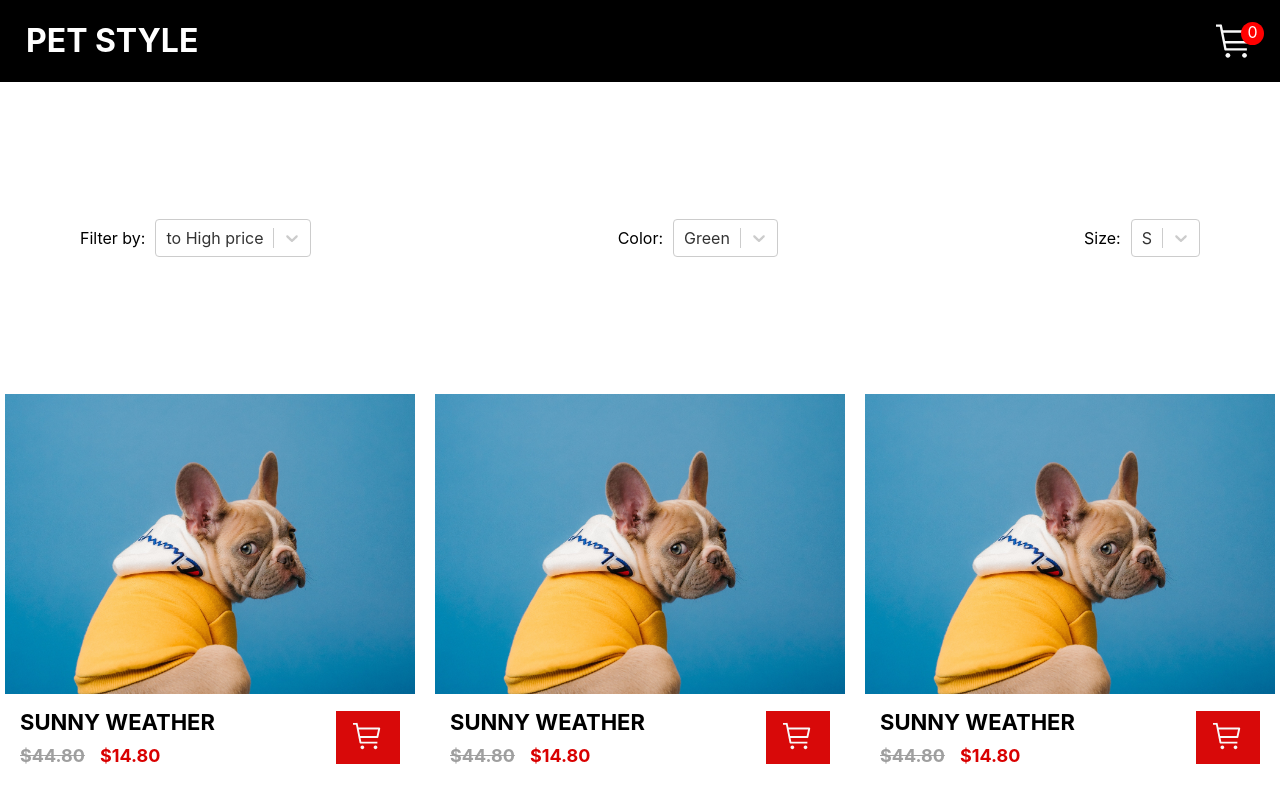
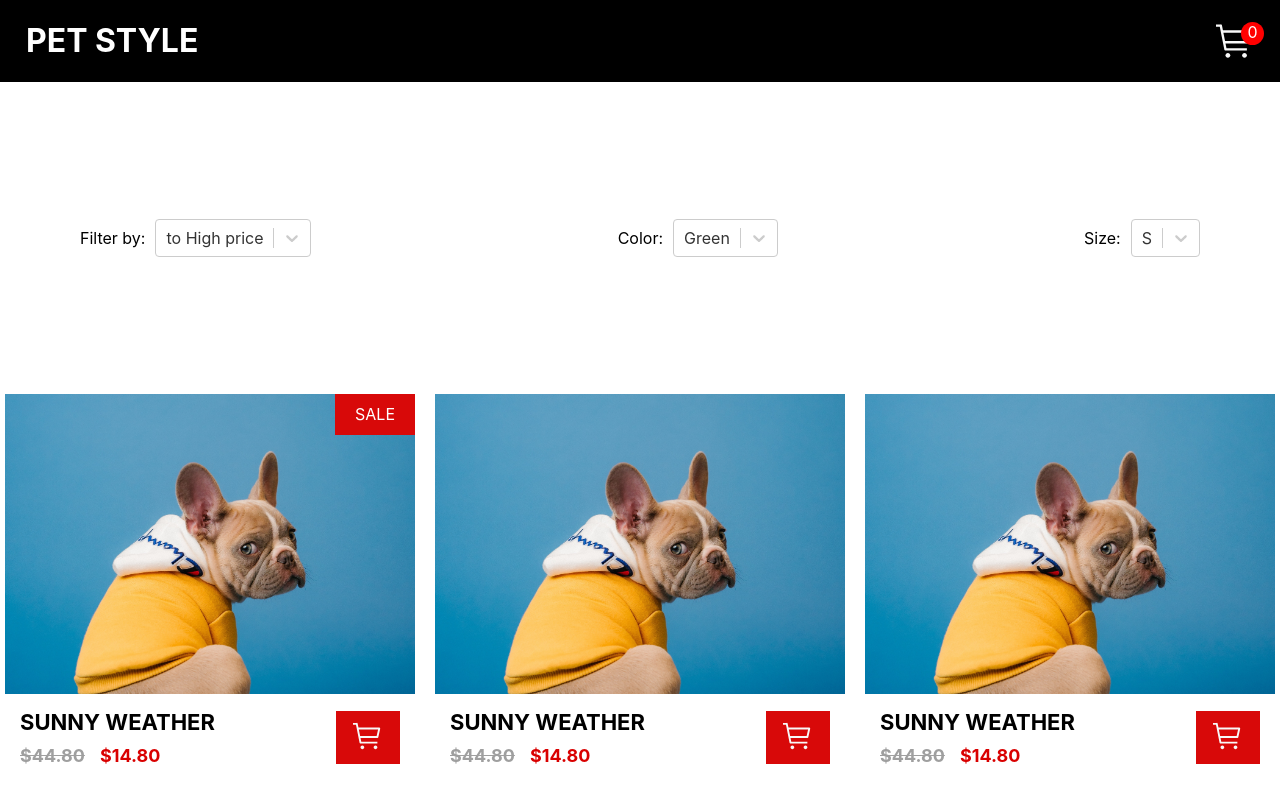
Before and after one commit to mr-nazarii/petClothesStore, a Next.js app: page /shop in a window 1280 px wide. Shown: the top 800 px of the page. Built offline with nearby package versions, Linux system fonts and the light colour scheme.

Commit message:
add sale

```diff
--- a/components/shop/Item.tsx
+++ b/components/shop/Item.tsx
@@ -2,10 +2,15 @@ import Image from "next/image";
 import React from "react";
 import styles from "../../styles/Shop/_Item.module.scss";
 
-export const Item = () => {
+interface ItemType {
+  sale?: boolean;
+}
+
+export const Item = ({ sale }: ItemType) => {
   return (
     <div className={styles.item}>
       <div className={styles.item__img}>
+        {sale ? <span className={styles.sale}>SALE</span> : null}
         <Image
           src={"/images/aboutPage/dogAbout.jpg"}
           layout="fill"
--- a/pages/shop.tsx
+++ b/pages/shop.tsx
@@ -10,7 +10,7 @@ const shop = () => {
       <Header />
       <Filter />
       <ItemsGrid>
-        <Item />
+        <Item sale={true} />
         <Item />
         <Item />
         <Item />
--- a/styles/Shop/_Item.module.scss
+++ b/styles/Shop/_Item.module.scss
@@ -8,12 +8,24 @@
   width: 100%;
   flex: 1;
   height: 100%;
+  position: relative;
 
   &__img {
     position: relative;
     width: 100%;
     height: 300px;
     object-position: top;
+
+    .sale {
+      position: absolute;
+      z-index: 1;
+      background-color: $red;
+      right: 0px;
+      color: $white;
+      line-height: 33px;
+      text-align: center;
+      padding: 4px 20px;
+    }
   }
 }
 
```
